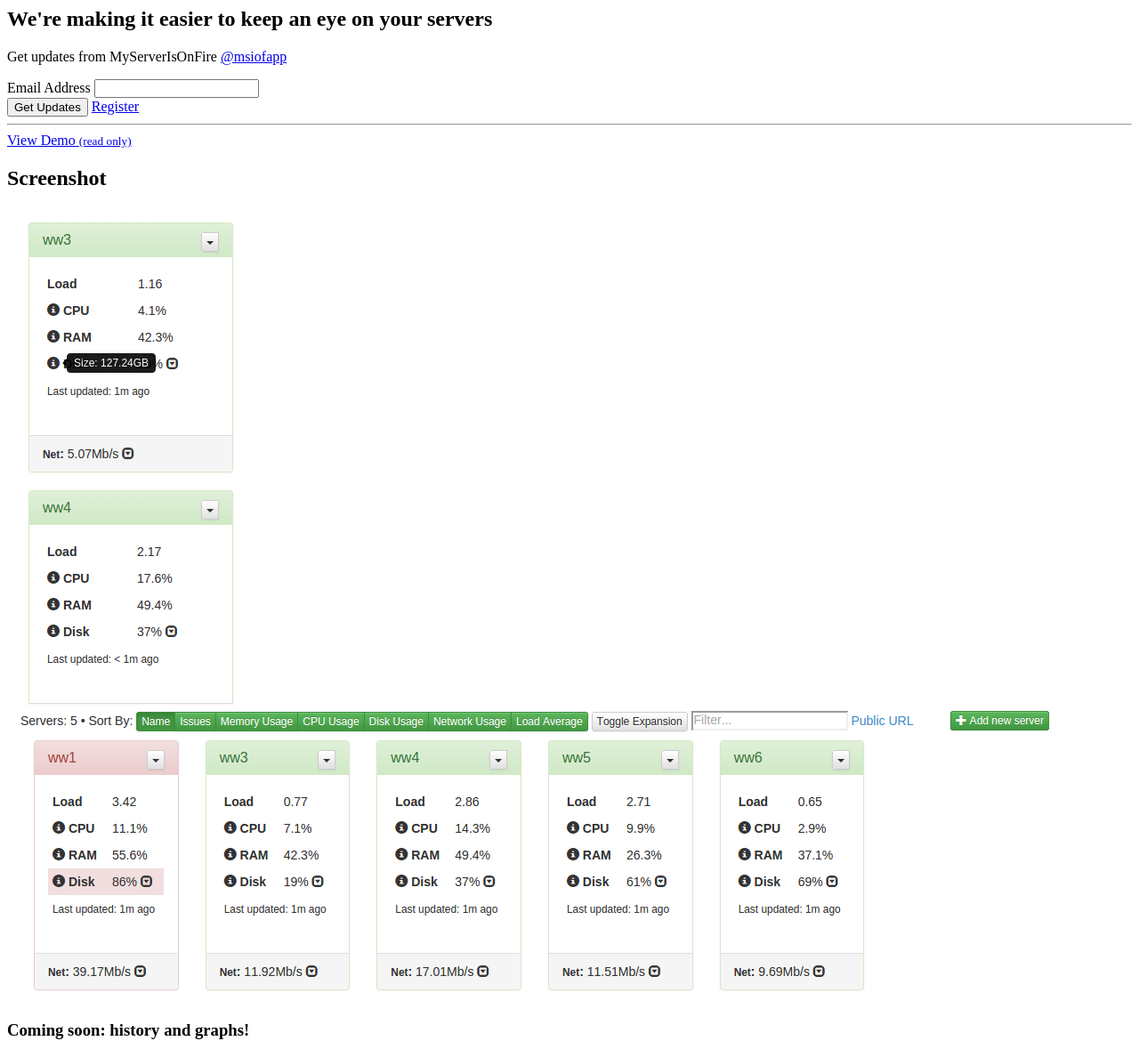
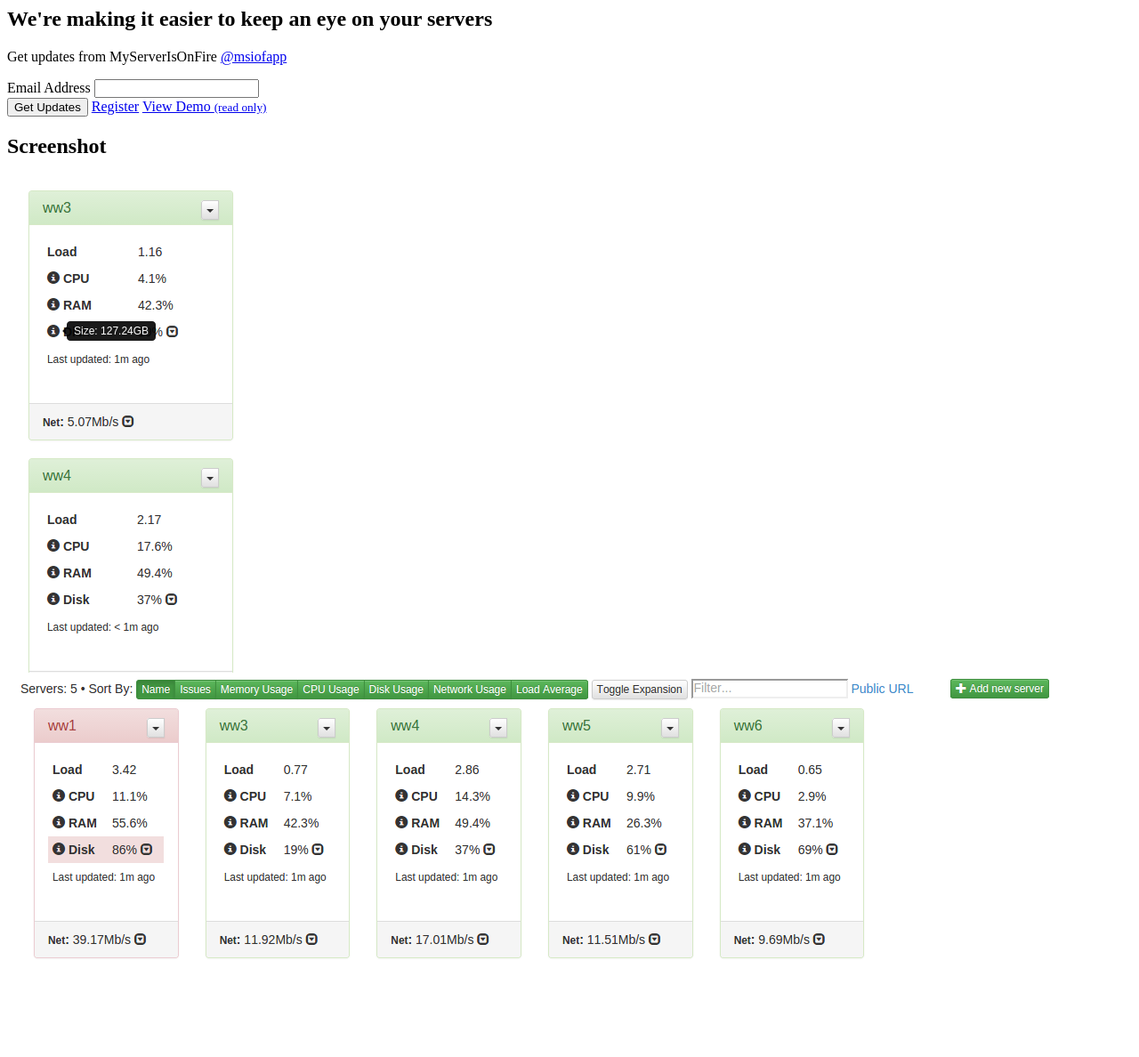
Before and after one commit to ashleyhindle/msiof, a PHP site: template views/earlyaccess.twig in a window 1280 px wide. Shown: the whole page at 89% size. After the commit the page ends 1077 px from the top, so only its background shows below. Run offline with PHP 8.4, Linux system fonts and the light colour scheme; the template is opened without the code that fills it, so the values that code supplies are empty; some libraries are stand-ins or nearby versions.

Commit message:
nicer earlyaccess page

```diff
--- a/views/earlyaccess.twig
+++ b/views/earlyaccess.twig
@@ -1,4 +1,4 @@
-<div id="mc_embed_signup" class="jumbotron col-md-4" pull-left>
+<div id="mc_embed_signup" class="jumbotron col-md-12">
 		  <form role="form" action="//smellynose.us9.list-manage.com/subscribe/post?u=78fa3e40dbc975814ef2e7d8c&amp;id=a190270d65" method="post" id="mc-embedded-subscribe-form" name="mc-embedded-subscribe-form" class="validate" target="_blank" novalidate>
 					 <h2>We're making it easier to keep an eye on your servers</h2>
 					 <p>Get updates from MyServerIsOnFire <a href='https://twitter.com/msiofapp'>@msiofapp</a></p>
@@ -14,18 +14,13 @@
 					 <div class="clear">
 								<input type="submit" value="Get Updates" name="subscribe" id="mc-embedded-subscribe" class="btn btn-lg btn-success">
 								<a class='btn btn-lg btn-primary' href='https://myserverisonfire.com/account/register'>Register</a>
-								<hr>
 								<a class='btn btn-lg btn-info' href='https://myserverisonfire.com/shared/62c3b53b-028b-4262-9a15-c167c31417cb'>View Demo <small>(read only)</small></a>
 					 </div>
 		  </form>
 </div>
 
-<div class='col-md-8 pull-left'>
+<div class='col-md-12'>
 		  <h2>Screenshot</h2>
 		  <img src='/images/screenshot_iphone.png' class='visible-xs'>
-		  <img src='/images/screenshot.png' class='col-md-8 pull-left hidden-xs'>
+		  <img src='/images/screenshot.png' class='hidden-xs'>
 </div>
-
-<div class="clear">
-		  <h3>Coming soon: history and graphs!</h3>
-</div>
```
